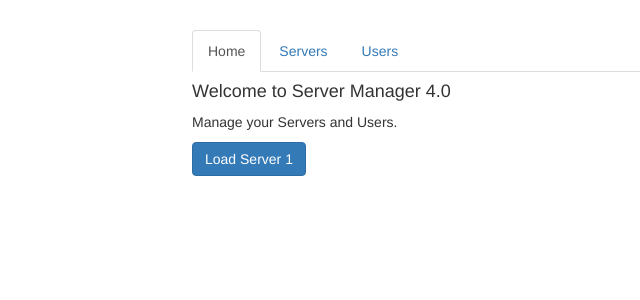
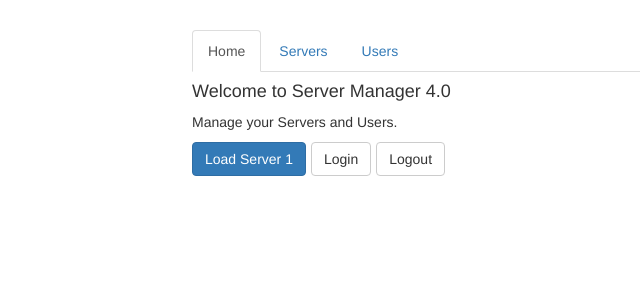
Before and after one commit to uladzimir-yeudakimovich/routing, an Angular app: page / in a window 1280 px wide. Shown: the top 300 px of the page, without its empty margins (73-713 px from the left). Built offline with nearby package versions, Linux system fonts and the light colour scheme.

Commit message:
added login and logout

```diff
--- a/src/app/home/home.component.html
+++ b/src/app/home/home.component.html
@@ -1,3 +1,5 @@
 <h4>Welcome to Server Manager 4.0</h4>
 <p>Manage your Servers and Users.</p>
 <button class="btn btn-primary" (click)="onLoadServer(1)">Load Server 1</button>
+<button class="btn btn-default" (click)="onLogin()">Login</button>
+<button class="btn btn-default" (click)="onLogout()">Logout</button>
--- a/src/app/home/home.component.scss
+++ b/src/app/home/home.component.scss
@@ -0,0 +1,3 @@
+.btn {
+  margin-right: 5px;
+}
--- a/src/app/home/home.component.ts
+++ b/src/app/home/home.component.ts
@@ -1,5 +1,6 @@
 import { Component, OnInit } from '@angular/core';
 import { Router } from '@angular/router';
+import { AuthService } from '../auth.service';
 
 @Component({
   selector: 'app-home',
@@ -8,7 +9,8 @@
 })
 export class HomeComponent implements OnInit {
 
-  constructor(private router: Router) { }
+  constructor(private router: Router,
+              private authService: AuthService) { }
 
   ngOnInit() {
   }
@@ -18,4 +20,12 @@
     this.router.navigate(['/servers', id, 'edit'], {queryParams: {allowEdit: '1'}, fragment: 'loading'});
   }
 
+  onLogin() {
+    this.authService.login();
+  }
+
+  onLogout() {
+    this.authService.logout();
+  }
+
 }
```
